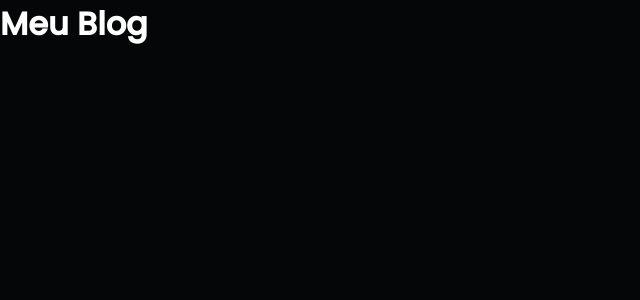
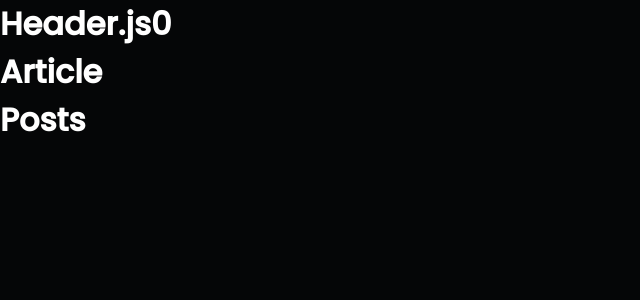
Before and after one commit to ItaloFabricio/blog, a React (Create React App) app: page / in a window 1280 px wide. Shown: the top 300 px of the page, without its empty margins (0-640 px from the left). Built offline with nearby package versions, Linux system fonts and the light colour scheme.

Commit message:
feat: criado a estrutura dos componentes

```diff
--- a/src/App.js
+++ b/src/App.js
@@ -1,6 +1,13 @@
+import Header from './components/Header';
+
+import Article from './components/Article';
+
 function App() {
   return (
-    <h1>Meu Blog</h1>
+    <>
+      <Header></Header>
+      <Article></Article>
+    </>
   )
 }
 
--- a/src/components/Article/index.js
+++ b/src/components/Article/index.js
@@ -0,0 +1,12 @@
+import Post from '../Post';
+
+const Article = () => {
+    return(
+        <>
+            <h1>Article</h1>
+            <Post></Post>
+        </>
+    );
+}
+
+export default Article;
--- a/src/components/Header/index.js
+++ b/src/components/Header/index.js
@@ -0,0 +1,12 @@
+
+
+const Header = () => {
+
+    let contador = 0;
+
+    return (
+        <h1>Header.js{contador}</h1>
+    );
+}
+
+export default Header;
--- a/src/components/Post/index.js
+++ b/src/components/Post/index.js
@@ -0,0 +1,9 @@
+
+
+const Post = () => {
+    return (
+        <h1>Posts</h1>
+    )
+}
+
+export default Post;
```
